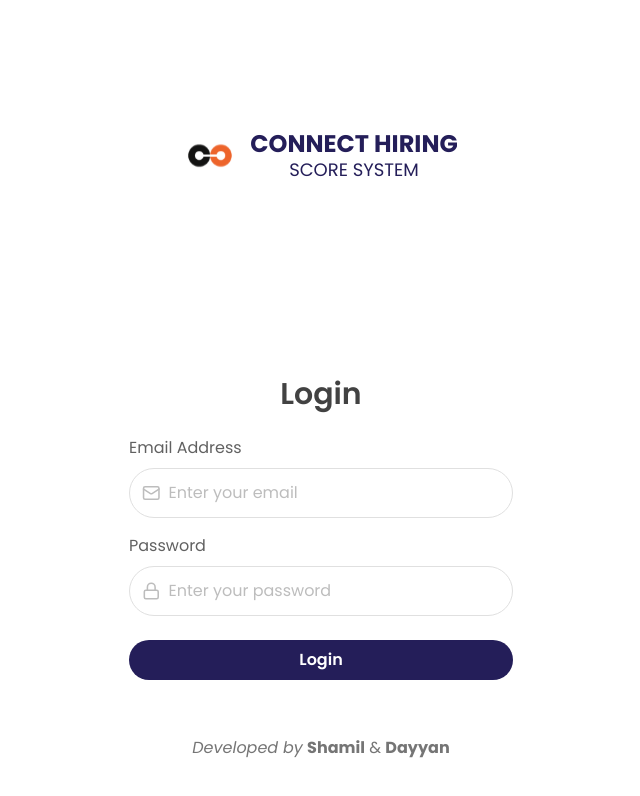
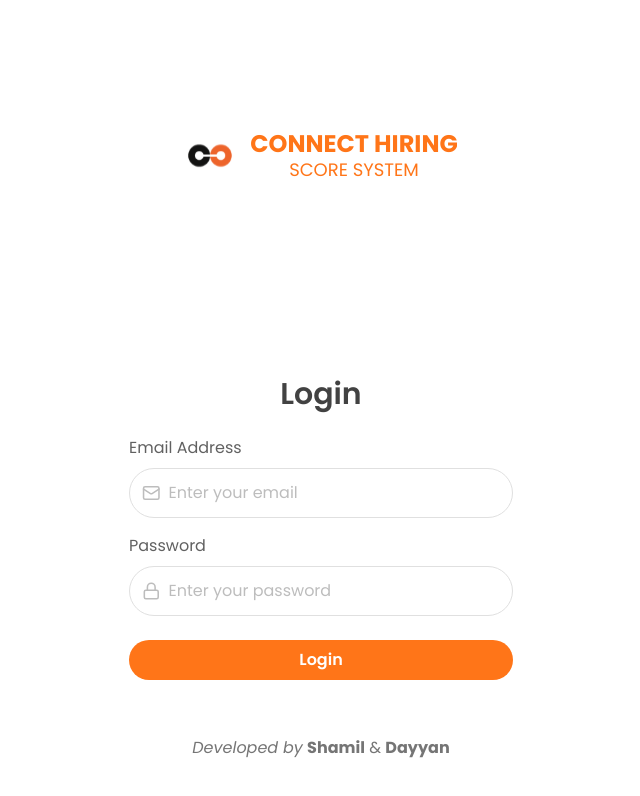
Before and after one commit to muhammedshamil8/Connect-Hiring-System, a React (Vite) app: page /login in a window 1280 px wide. Shown: the top 796 px of the page, without its empty margins (319-959 px from the left). Built offline with nearby package versions, Linux system fonts and the light colour scheme; no server answers.

Commit message:
style: update global styles for layout improvements

```diff
--- a/src/assets/styles/index.css
+++ b/src/assets/styles/index.css
@@ -17,10 +17,10 @@
     scroll-behavior: smooth;
 }
 .primary-text {
-    color: #241E59;
+    color: #FF7518;
 }
 .primary-bg {
-    background-color: #241E59;
+    background-color: #FF7518;
 }
 .secondary-text {
     color: #D4D2EC;
```
